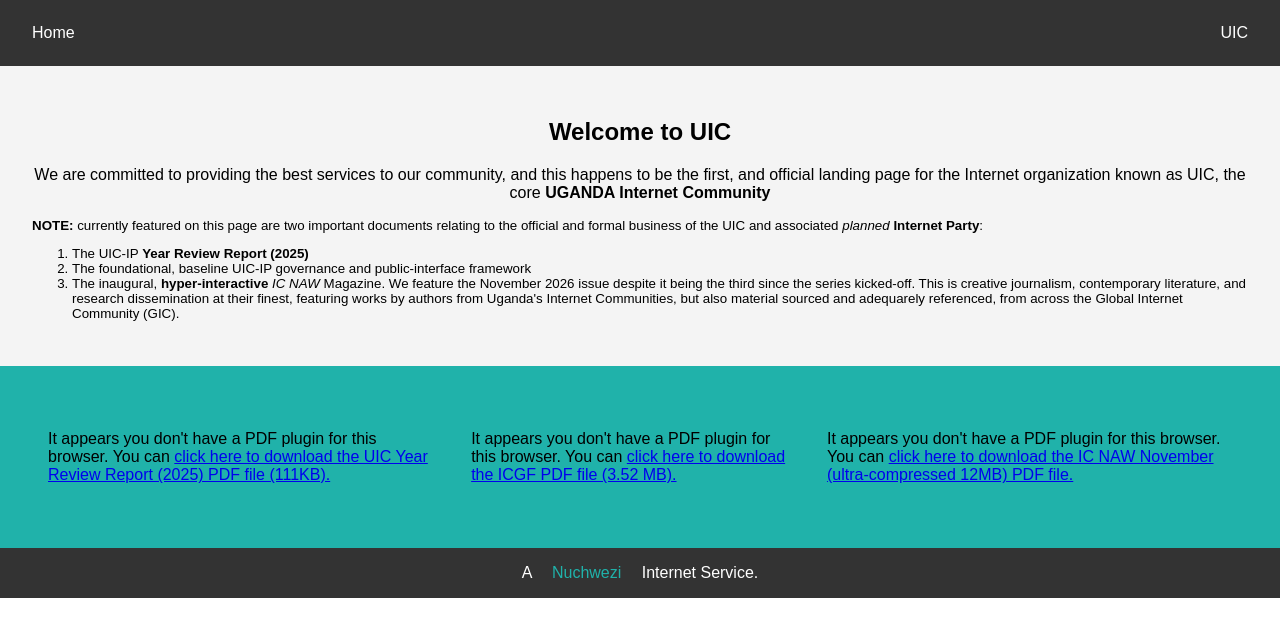
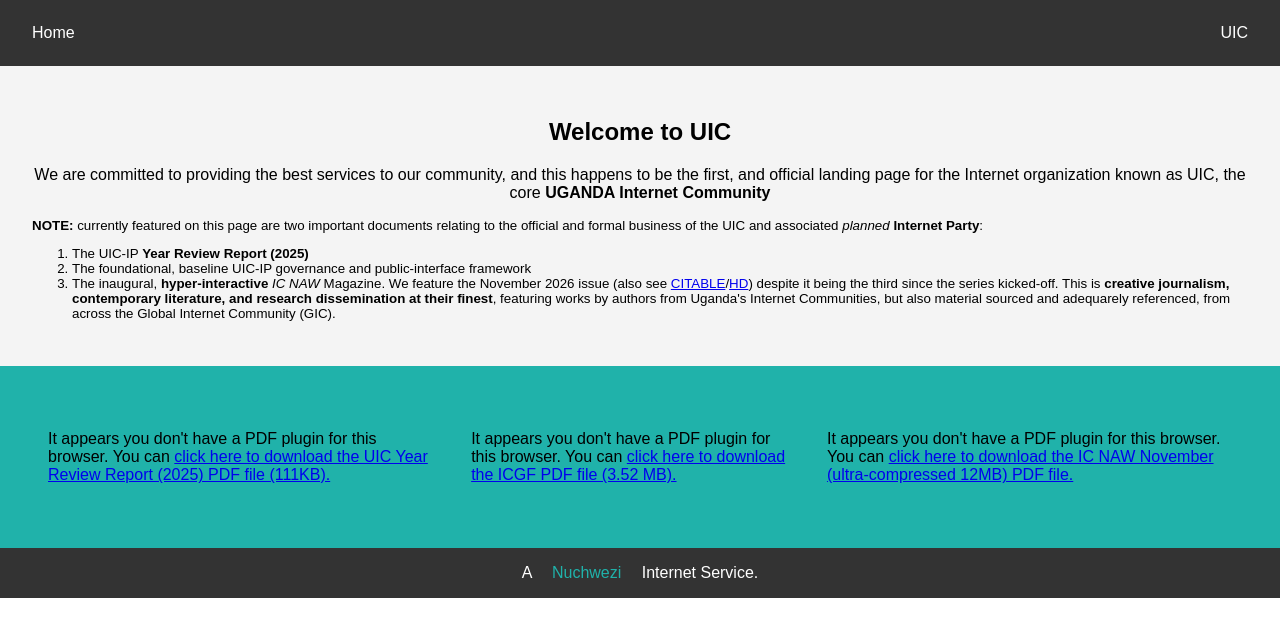
Before and after one commit to NuChwezi/uiclandingpage, a plain HTML site: page index.html in a window 1280 px wide. Drawn offline with Linux system fonts and the light colour scheme.

Commit message:
now featuring links to the HD and CITABLE/DOI editions

```diff
--- a/index.html
+++ b/index.html
@@ -28,7 +28,8 @@
                         <ol>
                             <li>The UIC-IP <b>Year Review Report (2025)</b></li>
                             <li>The foundational, baseline UIC-IP governance and public-interface framework</li>
-                            <li>The inaugural, <span title="Think, website-in-a-book"><b>hyper-interactive</b></span> <i title="Internet Communities Now Around the World">IC NAW</i> Magazine. We feature the November 2026 issue despite it being the third since the series kicked-off. This is creative journalism, contemporary literature, and research dissemination at their finest, featuring works by authors from Uganda's Internet Communities, but also material sourced and adequarely referenced, from across the Global Internet Community (GIC).</li>
+                            <li>The inaugural, <span title="Think, website-in-a-book"><b>hyper-interactive</b></span> <i title="Internet Communities Now Around the World">IC NAW</i> Magazine. We feature the November 2026 issue (also see <a href="https://doi.org/10.5281/zenodo.24330376" target="_blank" title="IC NAW hosted on Zenodo with relevant DOI and citation guidelines">CITABLE</a>/<a href="https://t.me/ipowriters/537" target="_blank" title="The IC NAW High Definition copy">HD</a>) despite
+                                it being the third since the series kicked-off. This is <b>creative journalism, contemporary literature, and research dissemination at their finest</b>, featuring works by authors from Uganda's Internet Communities, but also material sourced and adequarely referenced, from across the Global Internet Community (GIC).</li>
                     </p>
                 </div>
             </small>
```
